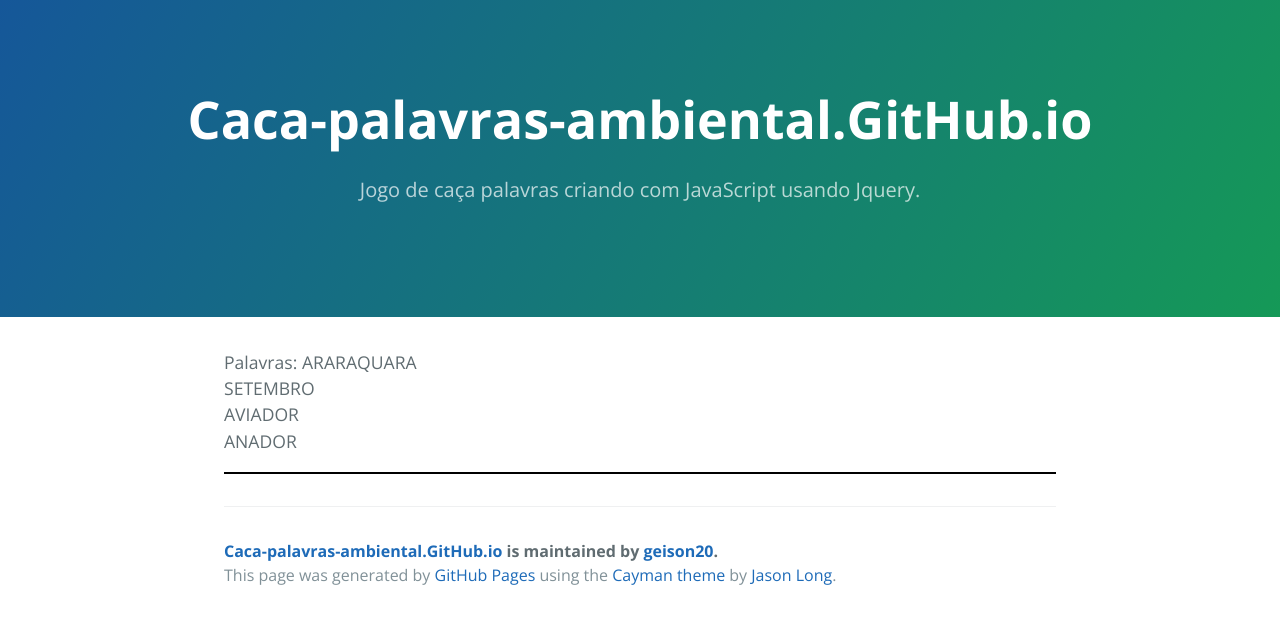
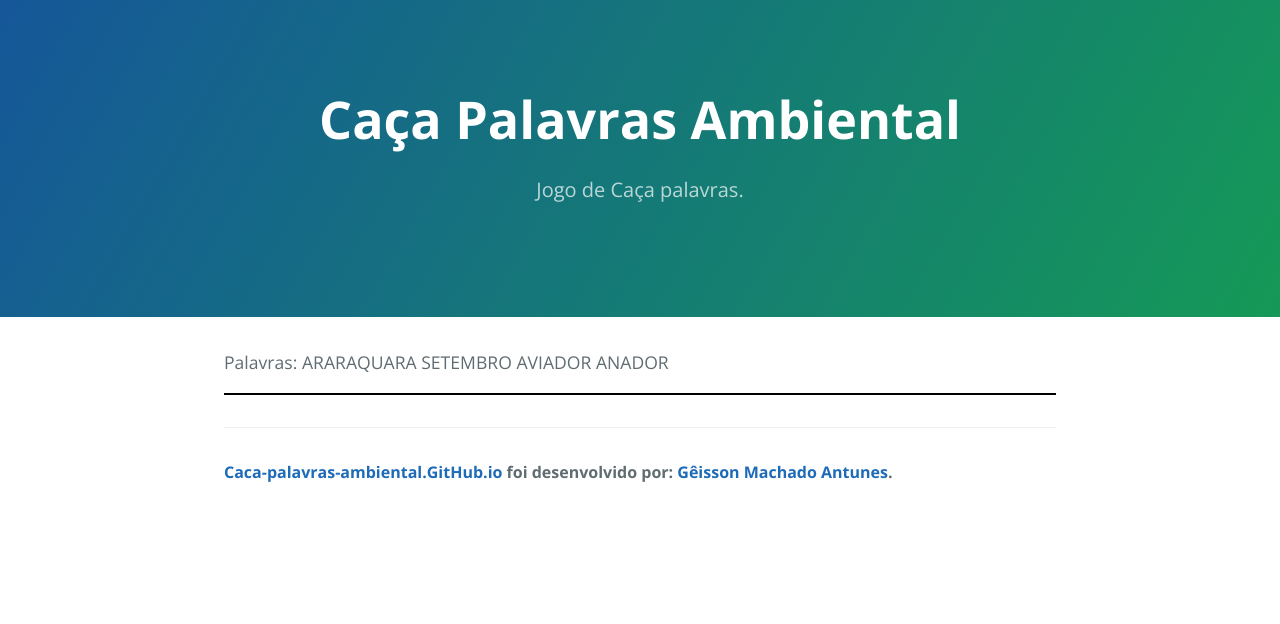
Before and after one commit to geison20/caca-palavras-ambiental.github.io, a plain HTML site: page index.html in a window 1280 px wide. Drawn offline with nearby package versions, Linux system fonts and the light colour scheme.

Commit message:
customizando campos

```diff
--- a/index.html
+++ b/index.html
@@ -2,7 +2,7 @@
 <html lang="pt-br">
   <head>
     <meta charset="UTF-8">
-    <title>Caca-palavras-ambiental.GitHub.io by geison20</title>
+    <title>Caça Palavras Ambiental</title>
     <meta name="viewport" content="width=device-width, initial-scale=1">
     <link rel="stylesheet" type="text/css" href="stylesheets/normalize.css" media="screen">
     <link href='https://fonts.googleapis.com/css?family=Open+Sans:400,700' rel='stylesheet' type='text/css'>
@@ -10,10 +10,6 @@
     <link rel="stylesheet" type="text/css" href="stylesheets/github-light.css" media="screen">
 
     <style>
-      html, body {
-        margin: 0px;
-        padding: 0px;
-      }
 
       .letra {
         width: 25px;
@@ -57,18 +53,13 @@
   </head>
   <body>
     <section class="page-header">
-      <h1 class="project-name">Caca-palavras-ambiental.GitHub.io</h1>
-      <h2 class="project-tagline">Jogo de caça palavras criando com JavaScript usando Jquery.</h2>
+      <h1 class="project-name">Caça Palavras Ambiental</h1>
+      <h2 class="project-tagline">Jogo de Caça palavras.</h2>
     </section>
 
     <section class="main-content">
 
-      <p>Palavras:
-        ARARAQUARA<br />
-        SETEMBRO<br />
-        AVIADOR<br />
-        ANADOR
-      </p>
+      <p>Palavras: ARARAQUARA SETEMBRO AVIADOR ANADOR</p>
 
       <div id="canvas">
 
@@ -78,10 +69,7 @@
 
 
       <footer class="site-footer">
-        <span class="site-footer-owner"><a href="https://github.com/geison20/caca-palavras-ambiental.github.io">Caca-palavras-ambiental.GitHub.io</a> is maintained by <a href="https://github.com/geison20">geison20</a>.</span>
-
-        <span class="site-footer-credits">This page was generated by <a href="https://pages.github.com">GitHub Pages</a> using the <a href="https://github.com/jasonlong/cayman-theme">Cayman theme</a> by <a href="https://twitter.com/jasonlong">Jason Long</a>.</span>
-
+        <span class="site-footer-owner"><a href="https://github.com/geison20/caca-palavras-ambiental.github.io">Caca-palavras-ambiental.GitHub.io</a> foi desenvolvido por: <a href="https://github.com/geison20">Gêisson Machado Antunes</a>.</span>
 
         <script type="text/javascript" src="http://ajax.googleapis.com/ajax/libs/jquery/1.4.2/jquery.min.js"></script>
         <script type="text/javascript" src="jquery.puzzle.js"></script>
```
